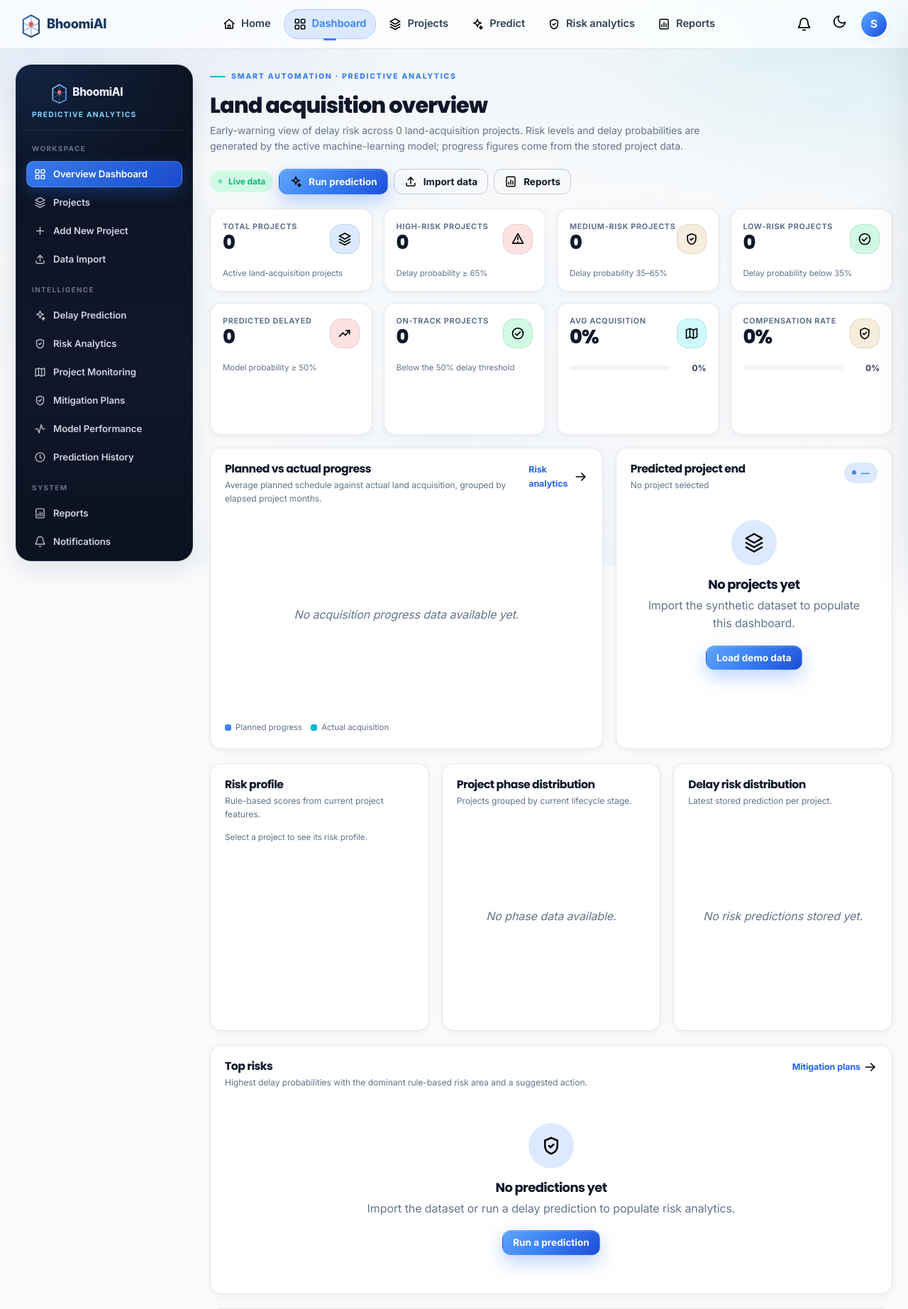
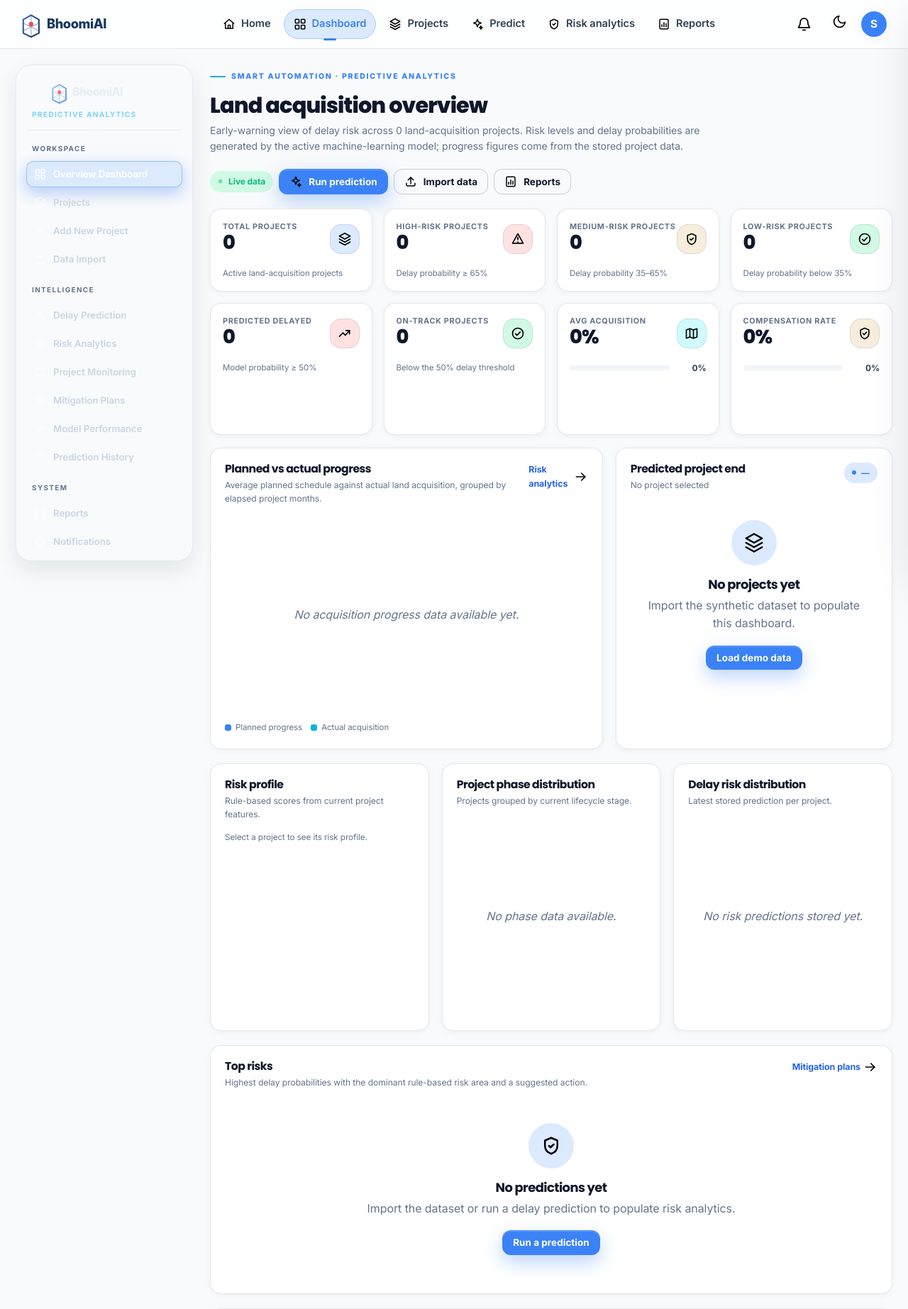
Before and after one commit to Prayas2468/int253, a Django app: page /dashboard/ in a window 1280 px wide. Shown: the top 1845 px of the page at 71% size. Run offline with Django 5.2, Linux system fonts and the light colour scheme; the visitor is signed in with stand-in values (Sample User, id 1); data that the repository does not hold is empty.

Commit message:
Remove gradients and use solid colors throughout UI

```diff
--- a/static/css/base.css
+++ b/static/css/base.css
@@ -93,7 +93,7 @@ button, input, select, textarea { font: inherit; }
     inset: 0;
     z-index: 0;
     pointer-events: none;
-    background: var(--gradient-mesh);
+    background: var(--bg);
     animation: meshDrift 24s ease-in-out infinite alternate;
 }
 
@@ -287,7 +287,7 @@ button, input, select, textarea { font: inherit; }
     width: 40px;
     height: 40px;
     border-radius: 50%;
-    background: var(--gradient-primary);
+    background: var(--primary);
     color: #fff;
     font-weight: 700;
     font-size: 0.95rem;
@@ -466,7 +466,7 @@ button, input, select, textarea { font: inherit; }
 .btn:active { transform: translateY(0); }
 
 .btn-primary {
-    background: var(--gradient-primary);
+    background: var(--primary);
     color: #fff;
     box-shadow: 0 10px 24px rgba(36, 87, 166, 0.28);
 }
@@ -2174,7 +2174,7 @@ textarea:focus {
 
 [data-theme="dark"] .bg-wallpaper {
     background-image:
-        linear-gradient(180deg, rgba(5, 11, 20, 0.80) 0%, rgba(5, 11, 20, 0.93) 55%, rgba(5, 11, 20, 0.98) 100%),
+        var(--primary-soft),
         url('../images/hero-bg.jpg');
     opacity: 1;
     filter: saturate(0.85);
--- a/static/css/dashboard.css
+++ b/static/css/dashboard.css
@@ -85,7 +85,7 @@
 
 .india-map.tiles-offline {
     background:
-        radial-gradient(120% 90% at 50% 0%, rgba(59, 130, 246, 0.16), transparent 62%),
+        var(--primary-soft),
         var(--card-2);
 }
 
@@ -251,7 +251,7 @@
 
 [data-theme="dark"] .chart-card,
 [data-theme="dark"] .dashboard-panel {
-    background: linear-gradient(180deg, #101B30 0%, #0C1526 100%);
+    background: var(--primary-soft);
 }
 
 [data-theme="dark"] .leaflet-container { background: #0B1220; }
@@ -311,7 +311,7 @@
     display: block;
     height: 100%;
     border-radius: inherit;
-    background: linear-gradient(90deg, var(--primary), #4A8BDB);
+    background: var(--primary-soft);
     transition: width 0.6s ease;
 }
 
--- a/static/css/predictive.css
+++ b/static/css/predictive.css
@@ -27,8 +27,8 @@
   padding: 18px 14px 16px;
   border-radius: var(--radius-lg);
   background:
-    radial-gradient(420px 260px at 0% 0%, rgba(59, 130, 246, 0.16), transparent 65%),
-    linear-gradient(180deg, #0B1220 0%, #0F172A 62%, #0B1220 100%);
+    var(--primary-soft),
+    var(--primary-soft);
   border: 1px solid rgba(148, 163, 184, 0.18);
   box-shadow: var(--shadow);
   color: #CBD5E1;
@@ -94,7 +94,7 @@
 }
 .sidebar-nav a:hover .icon { opacity: 1; }
 .sidebar-nav a.is-active {
-  background: linear-gradient(135deg, rgba(59, 130, 246, 0.94), rgba(29, 78, 216, 0.94));
+  background: var(--primary-soft);
   color: #FFFFFF;
   border-color: rgba(96, 165, 250, 0.55);
   box-shadow: 0 8px 22px rgba(37, 99, 235, 0.32);
@@ -246,11 +246,11 @@
   display: block;
   height: 100%;
   border-radius: inherit;
-  background: var(--gradient-primary);
+  background: var(--primary);
 }
-.progress-track.success > span { background: linear-gradient(90deg, #34D399, #10B981); }
-.progress-track.warning > span { background: linear-gradient(90deg, #FBBF24, #F59E0B); }
-.progress-track.danger > span { background: linear-gradient(90deg, #F87171, #EF4444); }
+.progress-track.success > span { background: var(--primary-soft); }
+.progress-track.warning > span { background: var(--primary-soft); }
+.progress-track.danger > span { background: var(--primary-soft); }
 .progress-value { font-size: 0.75rem; font-weight: 700; color: var(--text-soft); min-width: 42px; text-align: right; }
 
 /* Risk profile cards -------------------------------------------------- */
@@ -279,7 +279,7 @@
   align-items: center;
   padding: 13px 15px;
   border-radius: 12px;
-  background: linear-gradient(135deg, var(--primary-soft), var(--accent-soft));
+  background: var(--primary-soft);
   border: 1px solid var(--border);
   margin-bottom: 14px;
 }
@@ -319,8 +319,8 @@
   width: 172px; height: 172px; border-radius: 50%;
   display: grid; place-items: center;
   background:
-    radial-gradient(closest-side, var(--card) 78%, transparent 79% 100%),
-    conic-gradient(var(--ring-color, var(--primary)) calc(var(--pct) * 1%), var(--card-2) 0);
+    var(--primary-soft),
+    var(--card-2);
   border: 1px solid var(--border);
 }
 .result-ring div { text-align: center; }
--- a/static/css/tokens.css
+++ b/static/css/tokens.css
@@ -55,15 +55,11 @@
   --font-sans: 'Inter', 'Poppins', 'Segoe UI', system-ui, -apple-system, sans-serif;
   --font-display: 'Poppins', 'Inter', 'Segoe UI', system-ui, sans-serif;
 
-  --gradient-primary: linear-gradient(135deg, #60A5FA 0%, #3B82F6 45%, #1D4ED8 100%);
-  --gradient-accent: linear-gradient(135deg, #22D3EE 0%, #06B6D4 55%, #0891B2 100%);
-  --gradient-mesh:
-    radial-gradient(900px 520px at 6% -10%, rgba(59, 130, 246, 0.16), transparent 62%),
-    radial-gradient(760px 460px at 98% 2%, rgba(6, 182, 212, 0.12), transparent 60%),
-    radial-gradient(700px 520px at 50% 110%, rgba(29, 78, 216, 0.08), transparent 62%);
+  --gradient-primary: #3B82F6;
+  --gradient-accent: #06B6D4;
+  --gradient-mesh: none;
 
-  --hero-overlay:
-    linear-gradient(100deg, rgba(248, 250, 252, 0.98) 0%, rgba(248, 250, 252, 0.86) 42%, rgba(248, 250, 252, 0.40) 100%);
+  --hero-overlay: rgba(248, 250, 252, 0.92);
   --hero-text: #0F172A;
   --hero-muted: #475569;
 }
@@ -111,15 +107,11 @@
   --glow: 0 0 34px rgba(59, 130, 246, 0.45);
   --glow-cyan: 0 0 34px rgba(6, 182, 212, 0.42);
 
-  --gradient-primary: linear-gradient(135deg, #60A5FA 0%, #3B82F6 48%, #1D4ED8 100%);
-  --gradient-accent: linear-gradient(135deg, #67E8F9 0%, #06B6D4 55%, #0891B2 100%);
-  --gradient-mesh:
-    radial-gradient(900px 560px at 4% -12%, rgba(59, 130, 246, 0.28), transparent 62%),
-    radial-gradient(820px 520px at 98% 0%, rgba(6, 182, 212, 0.20), transparent 60%),
-    radial-gradient(860px 600px at 48% 112%, rgba(29, 78, 216, 0.16), transparent 64%);
+  --gradient-primary: #3B82F6;
+  --gradient-accent: #06B6D4;
+  --gradient-mesh: none;
 
-  --hero-overlay:
-    linear-gradient(100deg, rgba(5, 11, 20, 0.97) 0%, rgba(5, 11, 20, 0.88) 42%, rgba(5, 11, 20, 0.46) 100%);
+  --hero-overlay: rgba(5, 11, 20, 0.92);
   --hero-text: #FFFFFF;
   --hero-muted: #CBD5E1;
 }
--- a/static/js/analytics.js
+++ b/static/js/analytics.js
@@ -127,9 +127,6 @@
             if (!values.length) return;
 
             var height = wrap.clientHeight || 56;
-            var gradient = canvas.getContext('2d').createLinearGradient(0, 0, 0, height);
-            gradient.addColorStop(0, colors.primary + '59');
-            gradient.addColorStop(1, colors.primary + '05');
             addChart(new Chart(canvas, {
                 type: 'line',
                 data: {
@@ -137,7 +134,7 @@
                     datasets: [{
                         data: values,
                         borderColor: colors.primary,
-                        backgroundColor: gradient,
+                        backgroundColor: colors.primary + '1F',
                         borderWidth: 2,
                         fill: true,
                         tension: 0.4,
```
Also changed, not shown: other parts of static/css/base.css (+29 -29 lines), static/js/dashboard.js (+2 -10 lines), 1 other file.
